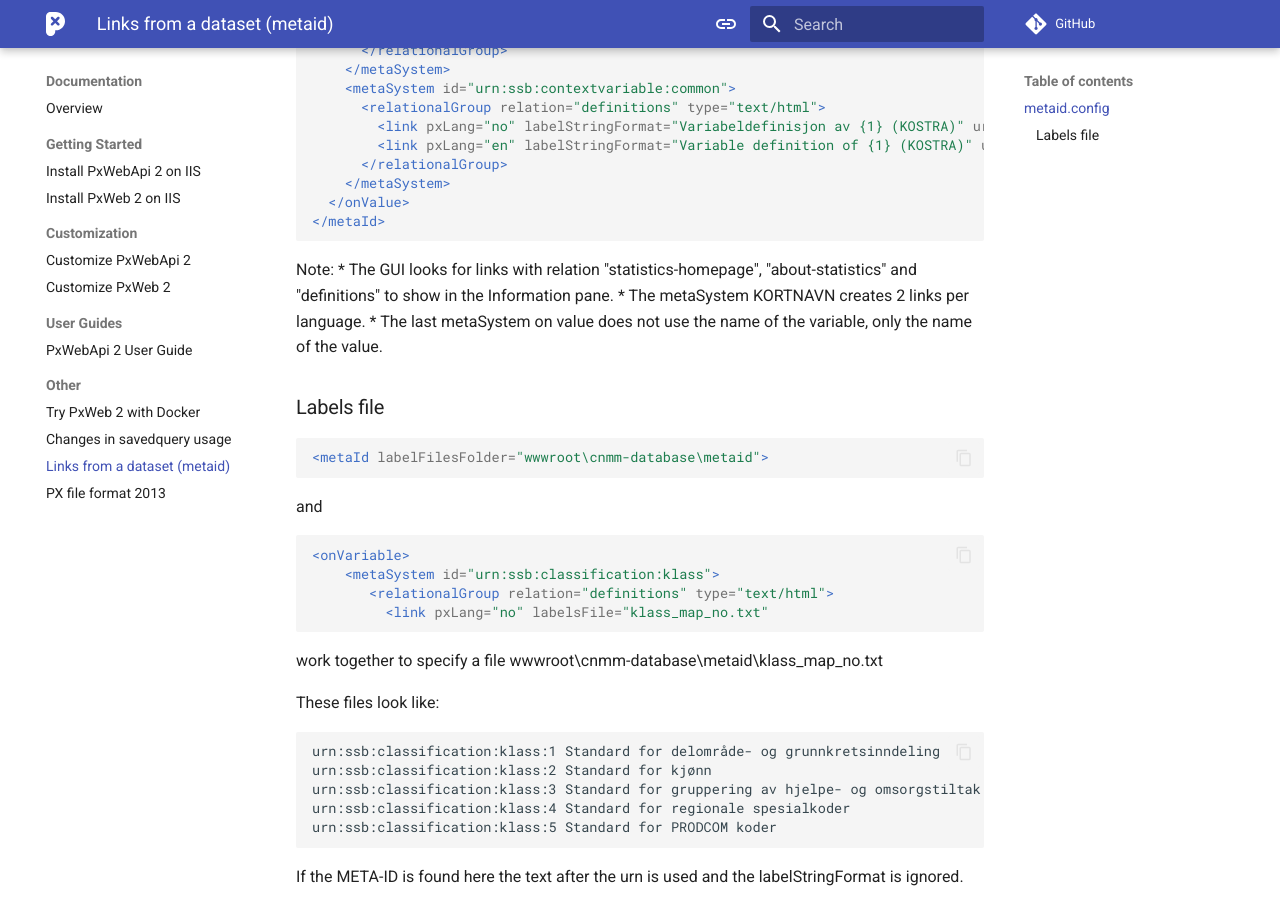
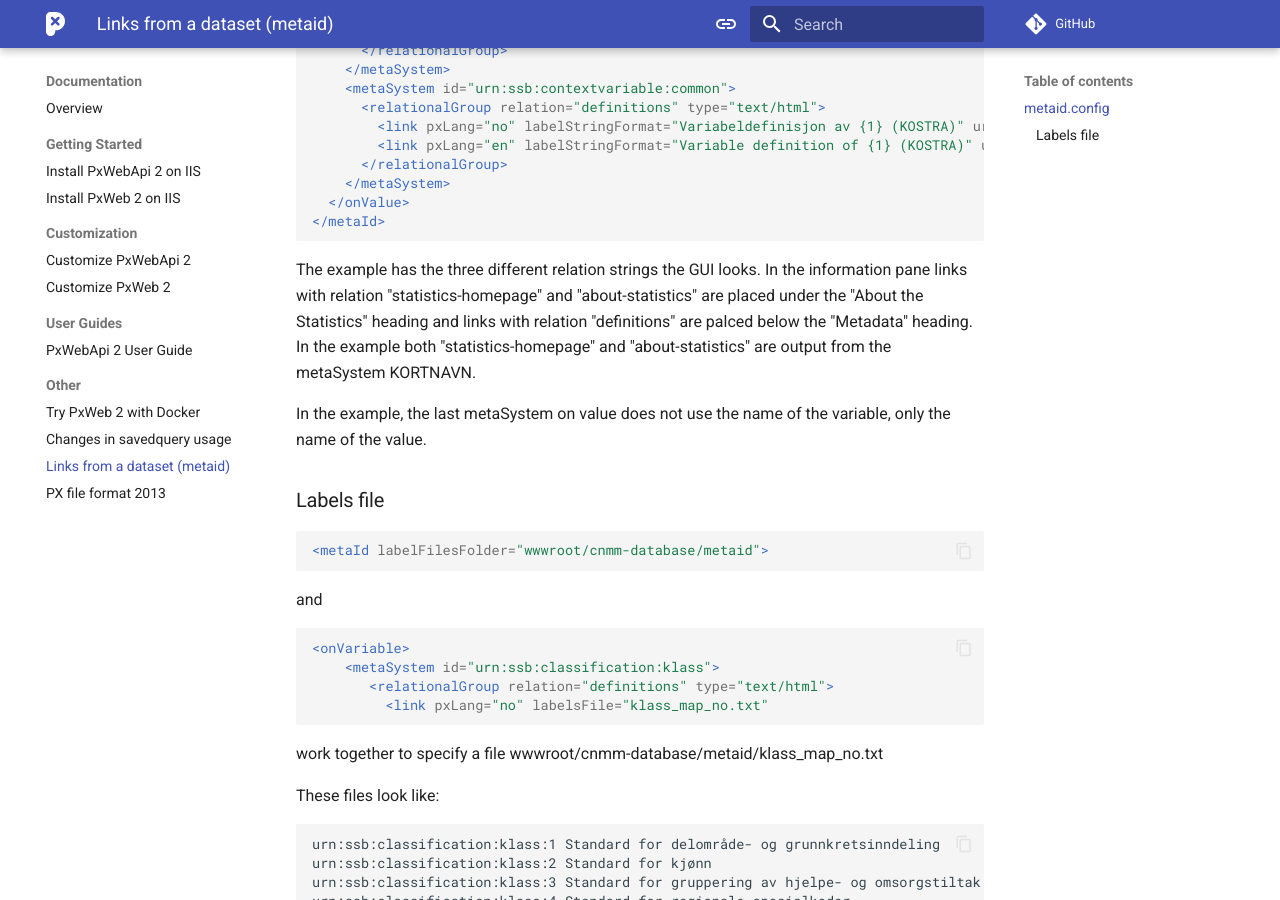
Before and after one commit to PxTools/pxtools.github.io, an MkDocs documentation site: the page built from docs/Other/metaid.md, in a window 1280 px wide and 900 px high, scrolled down 3413 px. Built offline with MkDocs 1.6.1 and Material for MkDocs 9.7.7, drawn with Linux system fonts in a browser that asks for light colours; comment, search, counter and statistics services are not loaded; some of the changed text lies outside the part shown.

Commit message:
Update metaid.md
Adjusted after comments from @runejo

````diff
--- a/docs/Other/metaid.md
+++ b/docs/Other/metaid.md
@@ -94,10 +94,10 @@
 for an English request.
 
 
-Here is a full metaid.config:
+Here is a full metaid.config example:
 ```xml
 <?xml version="1.0"?>
-<metaId labelFilesFolder="wwwroot\cnmm-database\metaid">
+<metaId labelFilesFolder="wwwroot/cnmm-database/metaid">
   <onTable>
     <metaSystem id="KORTNAVN">
       <relationalGroup relation="statistics-homepage" type="text/html">
@@ -141,15 +141,13 @@
 </metaId>
 
 ```
+The example has the three different relation strings the GUI looks. In the information pane links with relation "statistics-homepage" and "about-statistics" are placed under the "About the Statistics" heading and links with relation "definitions" are palced below the "Metadata" heading. In the example both "statistics-homepage" and "about-statistics" are output from the metaSystem KORTNAVN.
 
-Note:
-* The GUI looks for links with relation "statistics-homepage", "about-statistics" and "definitions" to show in the Information pane.
-* The metaSystem KORTNAVN creates 2 links per language.
-* The last metaSystem on value does not use the name of the variable, only the name of the value.
+In the example, the last metaSystem on value does not use the name of the variable, only the name of the value.
 
 ### Labels file
 ```xml
-<metaId labelFilesFolder="wwwroot\cnmm-database\metaid">
+<metaId labelFilesFolder="wwwroot/cnmm-database/metaid">
 ```
 and
 ```xml
@@ -158,7 +156,7 @@
        <relationalGroup relation="definitions" type="text/html">
          <link pxLang="no" labelsFile="klass_map_no.txt"
 ```
-work together to specify a file wwwroot\cnmm-database\metaid\klass_map_no.txt
+work together to specify a file wwwroot/cnmm-database/metaid/klass_map_no.txt
 
 These files look like:
 ```
````
